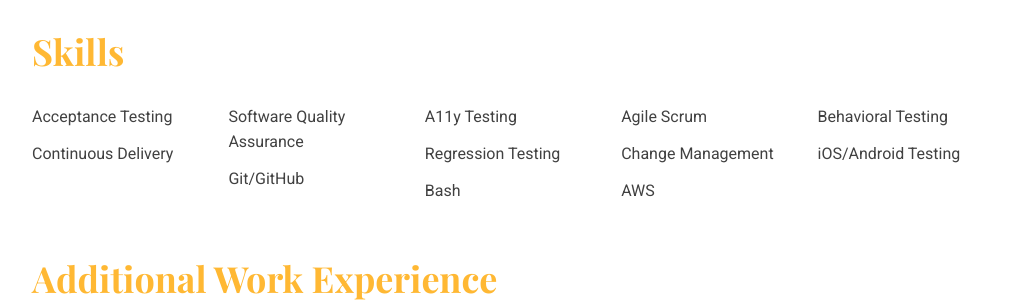
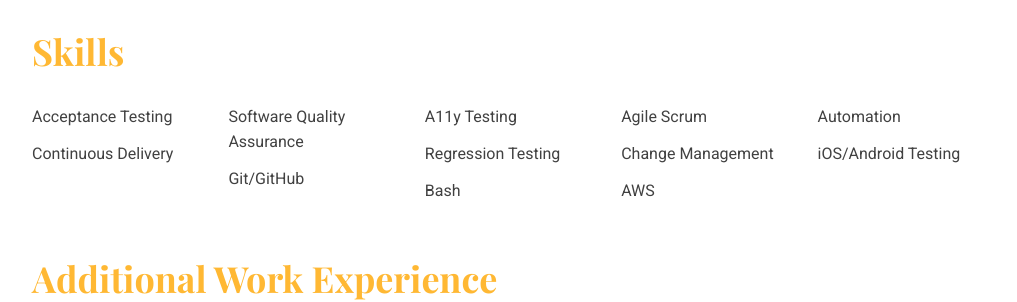
Before and after one commit to angelariggs/angelariggs.github.io, a Jekyll site: the page built from resume.md, in a window 1280 px wide and 900 px high, scrolled down 1148 px. Shown: the part 153-455 px from the top of the window, without its empty margins (126-1143 px from the left). Built offline with Jekyll 4.4.1, drawn with Linux system fonts in a browser that asks for light colours; some web fonts are replaced.

Commit message:
updated resume

```diff
--- a/resume.md
+++ b/resume.md
@@ -61,7 +61,7 @@ permalink: /resume
 
 		<div class="skill-column">
 			<p>AWS</p>
-			<p>Behavioral Testing</p>
+			<p>Automation</p>
 			<p>iOS/Android Testing</p>
 		</div>
 	</div>
```
Also changed, not shown: 1 other file.
